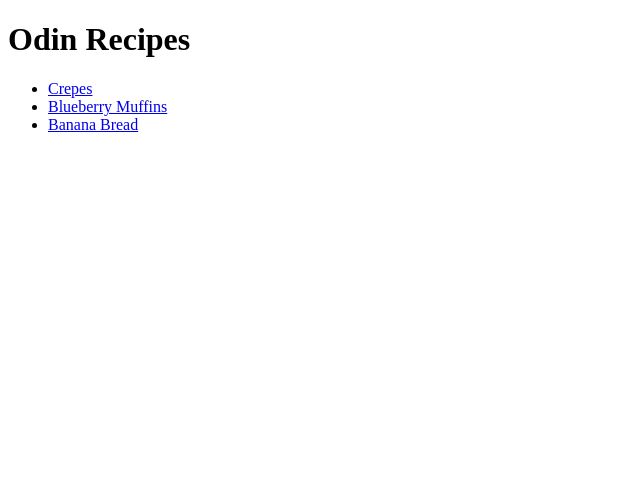
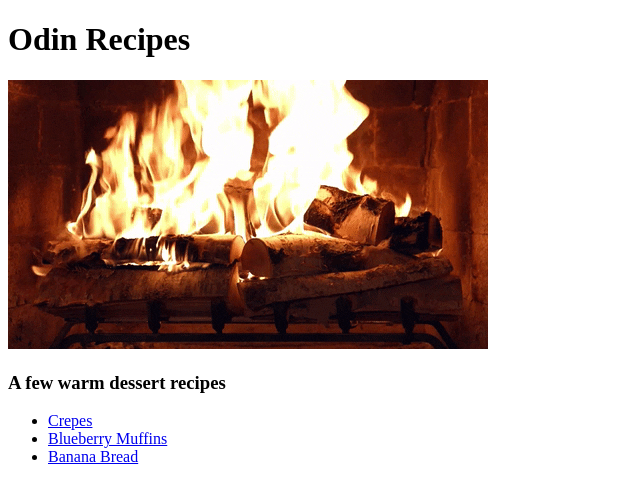
Before and after one commit to deanabusood/odin-recipes, a plain HTML site: page index.html in a window 1280 px wide. Shown: the whole page, without its empty margins (0-640 px from the left). Drawn offline with Linux system fonts and the light colour scheme.

Commit message:
Added fireplace gif

```diff
--- a/index.html
+++ b/index.html
@@ -8,6 +8,11 @@
 </head>
 <body>
     <h1>Odin Recipes</h1>
+
+    <img src="./img/fireplace.gif" alt="fireplace">
+
+    <h3>A few warm dessert recipes</h3>
+
     <ul>
         <li> <a href="./recipes/crepes.html">Crepes</a></li>
         <li> <a href="./recipes/blueberrymuffins.html">Blueberry Muffins</a></li>
```
Also changed, not shown: img/fireplace.gif (added).
